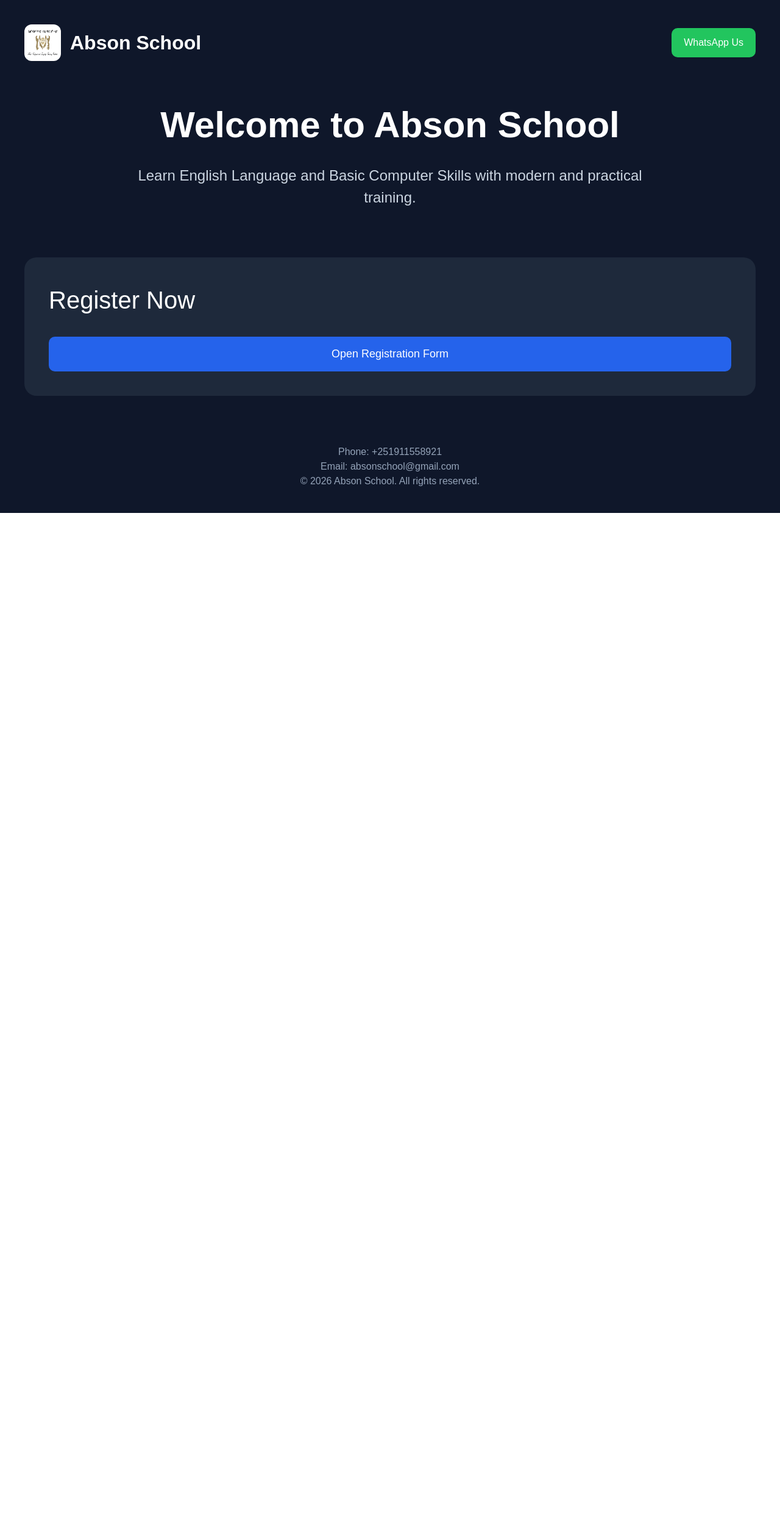
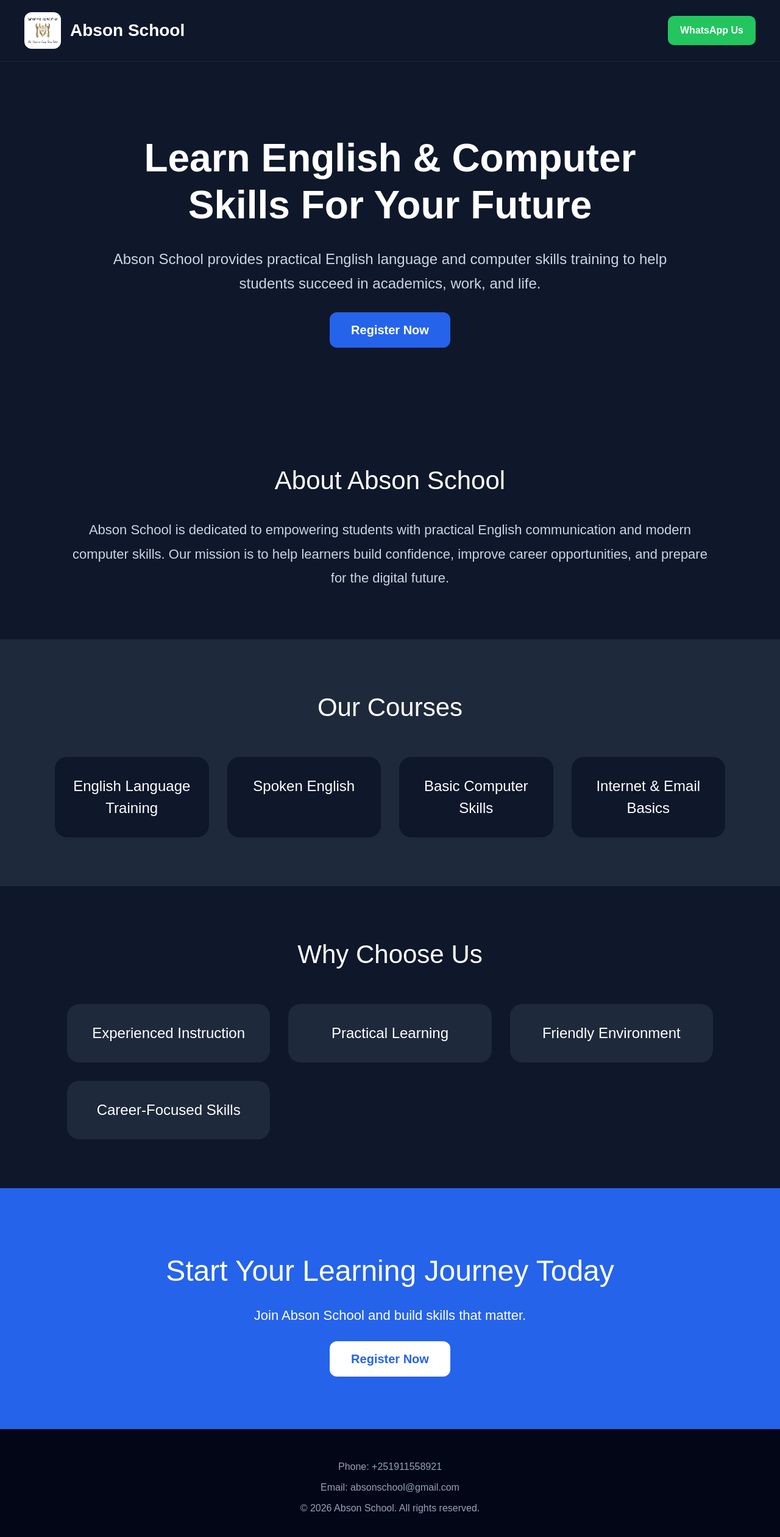
Before and after one commit to absonschool/abson-school, a Next.js app: page / in a window 1280 px wide. Shown: the top 2520 px of the page at 61% size. Before the commit the page ends 841 px from the top, so only its background shows below. Built offline with nearby package versions, Linux system fonts and the light colour scheme.

Commit message:
Upgraded homepage design

```diff
--- a/app/page.js
+++ b/app/page.js
@@ -2,19 +2,23 @@ export default function Home() {
   return (
     <main
       style={{
-        minHeight: "100vh",
         background: "#0f172a",
         color: "white",
-        padding: "40px",
         fontFamily: "Arial",
       }}
     >
+      {/* NAVBAR */}
       <nav
         style={{
           display: "flex",
           justifyContent: "space-between",
           alignItems: "center",
-          marginBottom: "60px",
+          padding: "20px 40px",
+          borderBottom: "1px solid #1e293b",
+          position: "sticky",
+          top: 0,
+          background: "#0f172a",
+          zIndex: 1000,
         }}
       >
         <div style={{ display: "flex", alignItems: "center", gap: "15px" }}>
@@ -30,7 +34,7 @@ export default function Home() {
             }}
           />
 
-          <h1 style={{ fontSize: "32px", fontWeight: "bold" }}>
+          <h1 style={{ fontSize: "28px", fontWeight: "bold" }}>
             Abson School
           </h1>
         </div>
@@ -44,74 +48,247 @@ export default function Home() {
             borderRadius: "10px",
             color: "white",
             textDecoration: "none",
+            fontWeight: "bold",
           }}
         >
           WhatsApp Us
         </a>
       </nav>
 
-      <section style={{ textAlign: "center", marginBottom: "80px" }}>
+      {/* HERO SECTION */}
+      <section
+        style={{
+          textAlign: "center",
+          padding: "120px 20px",
+          maxWidth: "1000px",
+          margin: "0 auto",
+        }}
+      >
         <h2
           style={{
-            fontSize: "60px",
-            marginBottom: "20px",
+            fontSize: "64px",
             fontWeight: "bold",
+            marginBottom: "30px",
+            lineHeight: 1.2,
           }}
         >
-          Welcome to Abson School
+          Learn English & Computer Skills For Your Future
         </h2>
 
         <p
           style={{
             fontSize: "24px",
             color: "#cbd5e1",
-            maxWidth: "900px",
-            margin: "0 auto",
+            marginBottom: "40px",
+            lineHeight: 1.7,
           }}
         >
-          Learn English Language and Basic Computer Skills with modern and practical training.
+          Abson School provides practical English language and computer skills training to help students succeed in academics, work, and life.
         </p>
-      </section>
-
-      <section
-        style={{
-          background: "#1e293b",
-          padding: "40px",
-          borderRadius: "20px",
-          marginBottom: "80px",
-        }}
-      >
-        <h2 style={{ fontSize: "40px", marginBottom: "30px" }}>
-          Register Now
-        </h2>
 
         <a
           href="https://docs.google.com/forms/d/e/1FAIpQLSfLFXuzwJoQ0e9qgjrTYQts1Yhje1fPXVOn38CINjWtgVDXpw/viewform?usp=dialog"
           target="_blank"
           style={{
             background: "#2563eb",
+            padding: "18px 35px",
+            borderRadius: "12px",
             color: "white",
-            padding: "15px",
-            borderRadius: "10px",
             textDecoration: "none",
-            textAlign: "center",
-            fontSize: "18px",
-            display: "block",
+            fontSize: "20px",
+            fontWeight: "bold",
           }}
         >
-          Open Registration Form
+          Register Now
         </a>
       </section>
 
+      {/* ABOUT */}
+      <section
+        style={{
+          padding: "80px 20px",
+          maxWidth: "1100px",
+          margin: "0 auto",
+        }}
+      >
+        <h2
+          style={{
+            fontSize: "42px",
+            marginBottom: "30px",
+            textAlign: "center",
+          }}
+        >
+          About Abson School
+        </h2>
+
+        <p
+          style={{
+            fontSize: "22px",
+            color: "#cbd5e1",
+            lineHeight: 1.8,
+            textAlign: "center",
+          }}
+        >
+          Abson School is dedicated to empowering students with practical English communication and modern computer skills. Our mission is to help learners build confidence, improve career opportunities, and prepare for the digital future.
+        </p>
+      </section>
+
+      {/* COURSES */}
+      <section
+        style={{
+          padding: "80px 20px",
+          background: "#1e293b",
+        }}
+      >
+        <h2
+          style={{
+            fontSize: "42px",
+            marginBottom: "50px",
+            textAlign: "center",
+          }}
+        >
+          Our Courses
+        </h2>
+
+        <div
+          style={{
+            display: "grid",
+            gridTemplateColumns: "repeat(auto-fit, minmax(250px, 1fr))",
+            gap: "30px",
+            maxWidth: "1100px",
+            margin: "0 auto",
+          }}
+        >
+          {[
+            "English Language Training",
+            "Spoken English",
+            "Basic Computer Skills",
+            "Internet & Email Basics",
+          ].map((course, index) => (
+            <div
+              key={index}
+              style={{
+                background: "#0f172a",
+                padding: "30px",
+                borderRadius: "20px",
+                textAlign: "center",
+              }}
+            >
+              <h3 style={{ fontSize: "24px" }}>{course}</h3>
+            </div>
+          ))}
+        </div>
+      </section>
+
+      {/* WHY CHOOSE US */}
+      <section
+        style={{
+          padding: "80px 20px",
+          maxWidth: "1100px",
+          margin: "0 auto",
+        }}
+      >
+        <h2
+          style={{
+            fontSize: "42px",
+            marginBottom: "50px",
+            textAlign: "center",
+          }}
+        >
+          Why Choose Us
+        </h2>
+
+        <div
+          style={{
+            display: "grid",
+            gridTemplateColumns: "repeat(auto-fit, minmax(250px, 1fr))",
+            gap: "30px",
+          }}
+        >
+          {[
+            "Experienced Instruction",
+            "Practical Learning",
+            "Friendly Environment",
+            "Career-Focused Skills",
+          ].map((item, index) => (
+            <div
+              key={index}
+              style={{
+                background: "#1e293b",
+                padding: "30px",
+                borderRadius: "20px",
+                textAlign: "center",
+              }}
+            >
+              <h3 style={{ fontSize: "24px" }}>{item}</h3>
+            </div>
+          ))}
+        </div>
+      </section>
+
+      {/* CTA */}
+      <section
+        style={{
+          padding: "100px 20px",
+          textAlign: "center",
+          background: "#2563eb",
+        }}
+      >
+        <h2
+          style={{
+            fontSize: "48px",
+            marginBottom: "20px",
+          }}
+        >
+          Start Your Learning Journey Today
+        </h2>
+
+        <p
+          style={{
+            fontSize: "22px",
+            marginBottom: "40px",
+          }}
+        >
+          Join Abson School and build skills that matter.
+        </p>
+
+        <a
+          href="https://docs.google.com/forms/d/e/1FAIpQLSfLFXuzwJoQ0e9qgjrTYQts1Yhje1fPXVOn38CINjWtgVDXpw/viewform?usp=dialog"
+          target="_blank"
+          style={{
+            background: "white",
+            color: "#2563eb",
+            padding: "18px 35px",
+            borderRadius: "12px",
+            textDecoration: "none",
+            fontSize: "20px",
+            fontWeight: "bold",
+          }}
+        >
+          Register Now
+        </a>
+      </section>
+
+      {/* FOOTER */}
       <footer
         style={{
+          padding: "50px 20px",
           textAlign: "center",
+          background: "#020617",
           color: "#94a3b8",
         }}
       >
-        <p>Phone: +251911558921</p>
-        <p>Email: absonschool@gmail.com</p>
-        <p>© 2026 Abson School. All rights reserved.</p>
+        <p style={{ marginBottom: "10px" }}>
+          Phone: +251911558921
+        </p>
+
+        <p style={{ marginBottom: "10px" }}>
+          Email: absonschool@gmail.com
+        </p>
+
+        <p>
+          © 2026 Abson School. All rights reserved.
+        </p>
       </footer>
     </main>
   );
```
Also changed, not shown: 1 other file (tests, documents, lock files or other folders).
